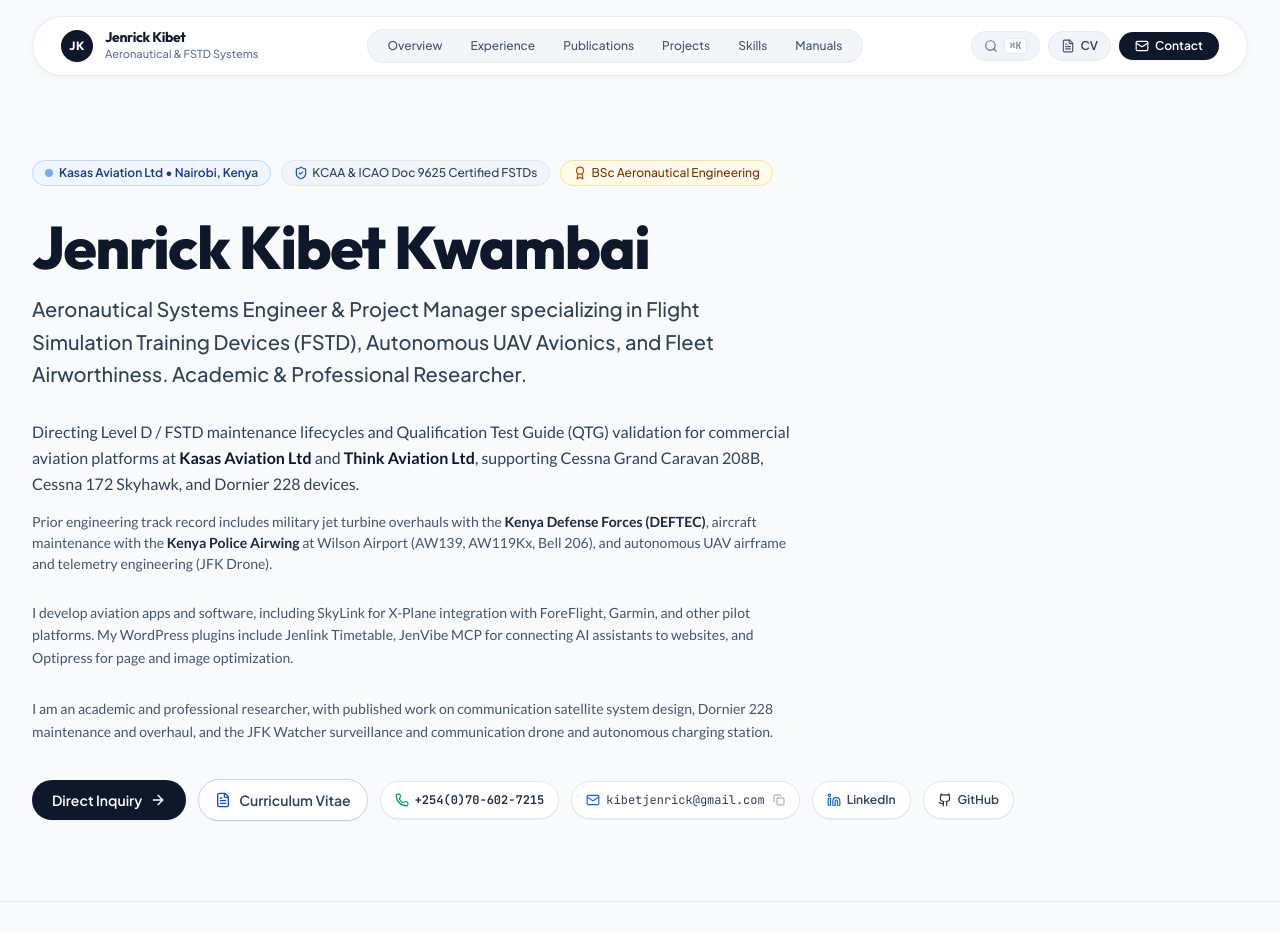
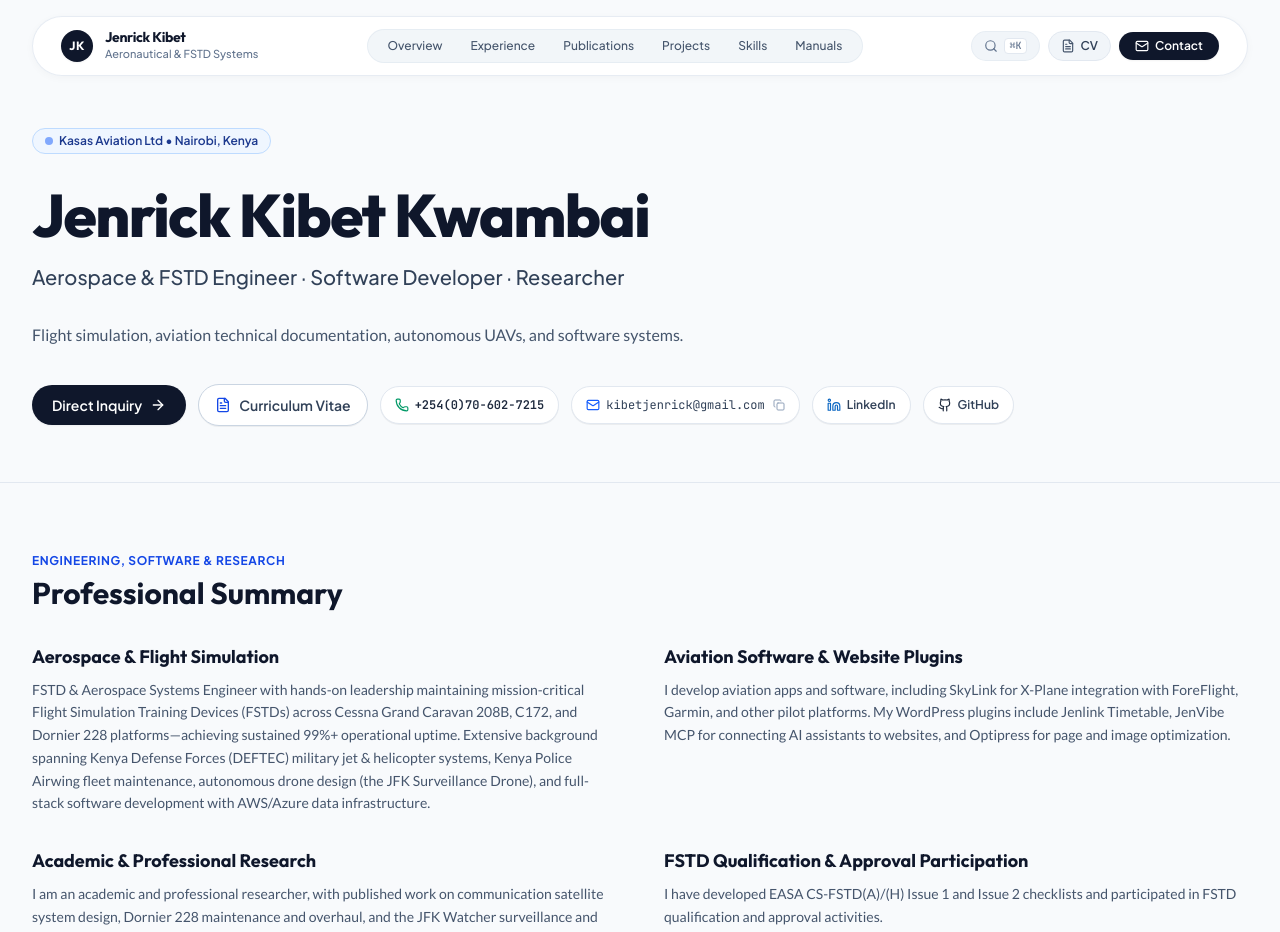
Before and after one commit to kibetKwambai/Jenrick-Kibet-Kwambai, a React (Vite) app: page / in a window 1280 px wide. Shown: the top 932 px of the page. Built offline with nearby package versions, Linux system fonts and the light colour scheme.

Commit message:
Simplify cover and add EASA checklists and FSTD qualification participation

```diff
--- a/src/App.tsx
+++ b/src/App.tsx
@@ -1,5 +1,6 @@
 import React, { useState, useEffect } from 'react';
 import { Navbar } from './components/Navbar';
+import { ProfessionalSummary } from './components/ProfessionalSummary';
 import { Hero } from './components/Hero';
 import { MetricsBento } from './components/MetricsBento';
 import { ExperienceTimeline } from './components/ExperienceTimeline';
@@ -70,6 +71,8 @@
           onOpenResume={() => setResumeModalOpen(true)}
           onOpenCommandPalette={() => setCommandPaletteOpen(true)}
         />
+
+        <ProfessionalSummary />
 
         {/* Operational Performance & Domains */}
         <MetricsBento />
--- a/src/components/Hero.tsx
+++ b/src/components/Hero.tsx
@@ -7,9 +7,7 @@
   Github,
   FileText,
   Phone,
-  Mail,
-  ShieldCheck,
-  Award
+  Mail
 } from 'lucide-react';
 import { PROFILE_INFO } from '../data/profileData';
 
@@ -29,7 +27,7 @@
   };
 
   return (
-    <section id="overview" className="pt-32 sm:pt-40 pb-16 sm:pb-20 px-4 sm:px-6 lg:px-8 max-w-[102.4rem] mx-auto">
+    <section id="overview" className="pt-28 sm:pt-32 pb-12 sm:pb-14 px-4 sm:px-6 lg:px-8 max-w-[102.4rem] mx-auto">
       <div className="space-y-7">
         {/* Top institutional badges */}
         <div className="flex flex-wrap items-center gap-2.5">
@@ -37,14 +35,7 @@
             <span className="w-2 h-2 rounded-full bg-blue-600 animate-pulse" />
             Kasas Aviation Ltd • Nairobi, Kenya
           </span>
-          <span className="inline-flex items-center gap-1 px-3 py-1 rounded-full bg-slate-100 border border-slate-200 text-slate-700 font-sans text-xs font-medium">
-            <ShieldCheck className="w-3.5 h-3.5 text-blue-700" />
-            KCAA & ICAO Doc 9625 Certified FSTDs
-          </span>
-          <span className="inline-flex items-center gap-1 px-3 py-1 rounded-full bg-amber-50 border border-amber-200 text-amber-900 font-sans text-xs font-medium">
-            <Award className="w-3.5 h-3.5 text-amber-700" />
-            BSc Aeronautical Engineering
-          </span>
+
         </div>
 
         {/* Executive Headline in Outfit font */}
@@ -53,23 +44,11 @@
             Jenrick Kibet Kwambai
           </h1>
           <p className="font-sans text-lg sm:text-xl font-medium text-slate-700 max-w-3xl leading-relaxed">
-            Aeronautical Systems Engineer & Project Manager specializing in Flight Simulation Training Devices (FSTD), Autonomous UAV Avionics, and Fleet Airworthiness. Academic & Professional Researcher.
+            Aerospace & FSTD Engineer · Software Developer · Researcher
           </p>
         </div>
 
-        {/* Editorial bio in Lato font */}
-        <div className="font-body text-base text-slate-700 max-w-3xl leading-relaxed space-y-3.5">
-          <p>
-            Directing Level D / FSTD maintenance lifecycles and Qualification Test Guide (QTG) validation for commercial aviation platforms at <strong className="font-bold text-slate-900">Kasas Aviation Ltd</strong> and <strong className="font-bold text-slate-900">Think Aviation Ltd</strong>, supporting Cessna Grand Caravan 208B, Cessna 172 Skyhawk, and Dornier 228 devices.
-          </p>
-          <p className="text-sm text-slate-600 leading-normal">
-            Prior engineering track record includes military jet turbine overhauls with the <strong className="font-semibold text-slate-800">Kenya Defense Forces (DEFTEC)</strong>, aircraft maintenance with the <strong className="font-semibold text-slate-800">Kenya Police Airwing</strong> at Wilson Airport (AW139, AW119Kx, Bell 206), and autonomous UAV airframe and telemetry engineering (JFK Drone).
-          </p>
-        </div>
-
-        <p className="font-body text-sm text-slate-600 max-w-3xl leading-relaxed">{PROFILE_INFO.softwareBio}</p>
-
-        <p className="font-body text-sm text-slate-600 max-w-3xl leading-relaxed">{PROFILE_INFO.researcherBio}</p>
+        <p className="font-body text-base text-slate-600 max-w-3xl leading-relaxed">Flight simulation, aviation technical documentation, autonomous UAVs, and software systems.</p>
 
         {/* Action Group */}
         <div className="pt-2 flex flex-wrap items-center gap-3">
--- /dev/null
+++ b/src/components/ProfessionalSummary.tsx
@@ -0,0 +1,28 @@
+import React from 'react';
+import { PROFILE_INFO } from '../data/profileData';
+
+export const ProfessionalSummary: React.FC = () => (
+  <section id="summary" className="py-12 sm:py-16 px-4 sm:px-6 lg:px-8 max-w-[102.4rem] mx-auto border-t border-slate-200 scroll-mt-28">
+    <span className="font-sans text-xs font-bold uppercase tracking-wider text-blue-700">Engineering, Software & Research</span>
+    <h2 className="font-heading text-2xl sm:text-3xl font-bold text-slate-900 mt-1">Professional Summary</h2>
+    <div className="grid grid-cols-1 md:grid-cols-2 gap-x-12 gap-y-8 mt-8">
+      <article>
+        <h3 className="font-heading text-lg font-bold text-slate-900">Aerospace & Flight Simulation</h3>
+        <p className="font-body text-sm text-slate-600 mt-2 leading-relaxed">{PROFILE_INFO.about}</p>
+      </article>
+      <article>
+        <h3 className="font-heading text-lg font-bold text-slate-900">Aviation Software & Website Plugins</h3>
+        <p className="font-body text-sm text-slate-600 mt-2 leading-relaxed">{PROFILE_INFO.softwareBio}</p>
+      </article>
+      <article>
+        <h3 className="font-heading text-lg font-bold text-slate-900">Academic & Professional Research</h3>
+        <p className="font-body text-sm text-slate-600 mt-2 leading-relaxed">{PROFILE_INFO.researcherBio}</p>
+      </article>
+      <article>
+        <h3 className="font-heading text-lg font-bold text-slate-900">FSTD Qualification & Approval Participation</h3>
+        <p className="font-body text-sm text-slate-600 mt-2 leading-relaxed">{PROFILE_INFO.qualificationBio}</p>
+        <a href="#technical-manuals" className="inline-block mt-3 text-sm font-semibold text-blue-700 hover:underline">Explore technical documentation →</a>
+      </article>
+    </div>
+  </section>
+);
--- a/src/components/ResumeModal.tsx
+++ b/src/components/ResumeModal.tsx
@@ -118,6 +118,7 @@
             </p>
             <p className="font-body text-sm leading-relaxed text-slate-700">{PROFILE_INFO.softwareBio}</p>
             <p className="font-body text-sm leading-relaxed text-slate-700">{PROFILE_INFO.researcherBio}</p>
+            <p className="font-body text-sm leading-relaxed text-slate-700">{PROFILE_INFO.qualificationBio}</p>
           </div>
 
           {/* Key Metric Highlights */}
--- a/src/components/TechnicalManualsSection.tsx
+++ b/src/components/TechnicalManualsSection.tsx
@@ -1,5 +1,6 @@
 import React from 'react';
 import { BookOpen } from 'lucide-react';
+import { PROFILE_INFO } from '../data/profileData';
 import { TECHNICAL_MANUALS } from '../data/technicalManuals';
 
 export const TechnicalManualsSection: React.FC = () => (
@@ -7,6 +8,10 @@
     <span className="font-sans text-xs font-bold uppercase tracking-wider text-blue-700">Technical Documentation & Engineer Training</span>
     <h2 className="font-heading text-2xl sm:text-3xl font-bold tracking-tight text-slate-900 mt-1">Engineering & Aviation Technical Manual Development</h2>
     <p className="font-body text-sm sm:text-base text-slate-600 mt-3 max-w-3xl leading-relaxed">I develop engineering and aviation technical documentation, including platform-specific QTGs and QAGs, FSTD guides, maintenance manuals, operating procedures, and training manuals for certified engineers.</p>
+    <div className="mt-6 rounded-xl bg-blue-50 border border-blue-100 p-5">
+      <h3 className="font-heading font-bold text-slate-900">FSTD Qualification & Approval Participation</h3>
+      <p className="font-body text-sm text-slate-700 mt-2">{PROFILE_INFO.qualificationBio}</p>
+    </div>
     <div className="grid grid-cols-1 md:grid-cols-2 xl:grid-cols-3 gap-6 mt-8">
       {TECHNICAL_MANUALS.map(manual => (
         <article key={manual.title} className="min-w-0 bg-white rounded-2xl p-6 sm:p-7 border border-slate-200 shadow-sm">
--- a/src/data/profileData.ts
+++ b/src/data/profileData.ts
@@ -6,6 +6,7 @@
   headline: "FSTD & Aerospace Systems Engineer • Flight Simulator Lead • Autonomous Drone Architect • Academic & Professional Researcher",
   shortBio: "Specializing in certified Flight Simulation Training Devices (FSTD), aircraft avionics maintenance, autonomous UAV flight control systems, and full-stack software & data engineering.",
   about: "FSTD & Aerospace Systems Engineer with hands-on leadership maintaining mission-critical Flight Simulation Training Devices (FSTDs) across Cessna Grand Caravan 208B, C172, and Dornier 228 platforms—achieving sustained 99%+ operational uptime. Extensive background spanning Kenya Defense Forces (DEFTEC) military jet & helicopter systems, Kenya Police Airwing fleet maintenance, autonomous drone design (the JFK Surveillance Drone), and full-stack software development with AWS/Azure data infrastructure.",
+  qualificationBio: "I have developed EASA CS-FSTD(A)/(H) Issue 1 and Issue 2 checklists and participated in FSTD qualification and approval activities.",
   researcherBio: "I am an academic and professional researcher, with published work on communication satellite system design, Dornier 228 maintenance and overhaul, and the JFK Watcher surveillance and communication drone and autonomous charging station.",
   softwareBio: "I develop aviation apps and software, including SkyLink for X-Plane integration with ForeFlight, Garmin, and other pilot platforms. My WordPress plugins include Jenlink Timetable, JenVibe MCP for connecting AI assistants to websites, and Optipress for page and image optimization.",
   location: "Nairobi, Kenya",
--- a/src/data/technicalManuals.ts
+++ b/src/data/technicalManuals.ts
@@ -1,4 +1,9 @@
 export const TECHNICAL_MANUALS = [
+  {
+    title: 'EASA CS-FSTD(A)/(H) Checklists',
+    description: 'Developed checklists for EASA CS-FSTD(A)/(H), covering Issue 1 and Issue 2.',
+    platforms: ['CS-FSTD(A)', 'CS-FSTD(H)', 'Issue 1', 'Issue 2']
+  },
   {
     "title": "Qualification Test Guides (QTGs)",
     "description": "Development of QTGs for flight simulation training devices.",
```
